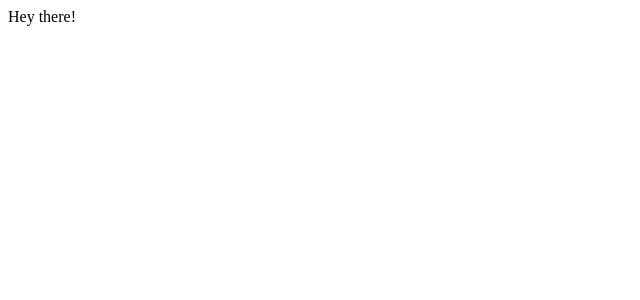
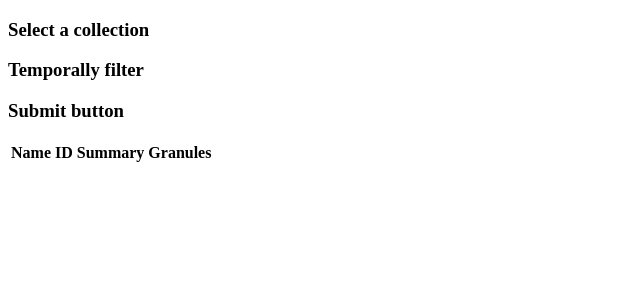
Before and after one commit to nsidc/data-access-tool-ui, a React app: page / in a window 1280 px wide. Shown: the top 300 px of the page, without its empty margins (0-640 px from the left). Built offline with nearby package versions, Linux system fonts and the light colour scheme; the HTML template or start-up script is replaced by a standard one.

Commit message:
Initialize components

```diff
--- /dev/null
+++ b/src/components/CollectionDropdown.tsx
@@ -0,0 +1,13 @@
+import * as React from 'react';
+
+class component extends React.Component {
+  render() {
+    return (
+      <div id="collection-container">
+        <h3>Select a collection</h3>
+      </div>
+    )
+  }
+};
+
+export default component;
--- /dev/null
+++ b/src/components/GranuleList.tsx
@@ -0,0 +1,22 @@
+import * as React from 'react';
+
+class component extends React.Component {
+  render() {
+    return (
+      <table>
+        <thead>
+          <tr>
+            <th>Name</th>
+            <th>ID</th>
+            <th>Summary</th>
+            <th>Granules</th>
+          </tr>
+        </thead>
+        <tbody>
+        </tbody>
+      </table>
+    )
+  }
+};
+
+export default component;
--- /dev/null
+++ b/src/components/SubmitBtn.tsx
@@ -0,0 +1,13 @@
+import * as React from 'react';
+
+class component extends React.Component {
+  render() {
+    return (
+      <div id="submit-container">
+        <h3>Submit button</h3>
+      </div>
+    )
+  }
+};
+
+export default component;
--- /dev/null
+++ b/src/components/TemporalFilter.tsx
@@ -0,0 +1,13 @@
+import * as React from 'react';
+
+class component extends React.Component {
+  render() {
+    return (
+      <div id="temporalfilter-container">
+        <h3>Temporally filter</h3>
+      </div>
+    )
+  }
+};
+
+export default component;
--- a/src/index.tsx
+++ b/src/index.tsx
@@ -1,13 +1,20 @@
 import * as React from 'react';
 import * as ReactDOM from 'react-dom';
 
-class CMR extends React.Component {
+import CollectionDropdown from './components/CollectionDropdown';
+import GranuleList from './components/GranuleList';
+import SubmitBtn from './components/SubmitBtn';
+import TemporalFilter from './components/TemporalFilter';
+
+
+class EverestUI extends React.Component {
     render() {
         return (
             <div className="everest-stuff">
-              <div>
-                <span>Hey there!</span>
-              </div>
+              <CollectionDropdown />
+              <TemporalFilter />
+              <SubmitBtn />
+              <GranuleList />
             </div>
         );
     }
@@ -16,6 +23,6 @@ class CMR extends React.Component {
 // ========================================
 
 ReactDOM.render(
-    <CMR />,
+    <EverestUI />,
     document.getElementById('everest-ui')
 );
```
